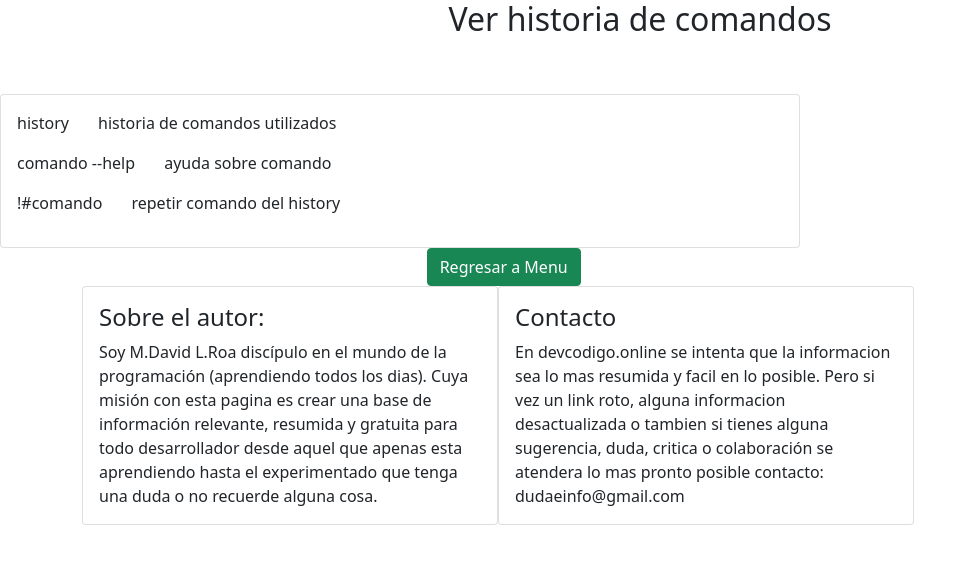
After one commit to daviddev13/programacion, a PHP site: page /linux/linuxarchivo.php?parte=8 in a window 1280 px wide. The commit adds this page. Shown: the top 564 px of the page, without its empty margins (0-977 px from the left). Run offline with PHP 8.4, Linux system fonts and the light colour scheme; some libraries are stand-ins or nearby versions.

Commit message:
archivolinux funcionando x partes

```diff
--- /dev/null
+++ b/linux/linuxarchivo.php
@@ -0,0 +1,203 @@
+<?php include('../includes/header.php'); ?>
+<?php
+if (isset($_GET['parte'])) {
+    $parte = $_GET['parte'];
+    if ($parte == 0) {
+        printf('
+        <h2 style="text-align: center;">Ver Archivos</h2><br>
+        <br style="line-height: 2em;"> <!-- Doble espacio -->
+        <div class="card" style="width: 50rem;">
+          <div class="card-body">
+        <div>
+            <p style="display: inline-block; text-align: left;">
+            ls &nbsp;&nbsp;&nbsp;&nbsp;&nbsp; listar archivos sin lista
+            </p>
+        </div>
+        <div>
+            <p style="display: inline-block; text-align: left;">
+            ls -a &nbsp;&nbsp;&nbsp;&nbsp;&nbsp; listar todo archivo sin lista
+            </p>
+        </div>
+        <div>
+            <p style="display: inline-block; text-align: left;">
+            ls -al &nbsp;&nbsp;&nbsp;&nbsp;&nbsp; listar todo archivo (normales + ocultos) en lista
+            </p>
+        </div>
+        </div>
+        </div>
+        ');
+    } elseif ($parte == 1) {
+        printf('
+        <h2 style="text-align: center;">Hacer/Copiar/Mover archivos</h2><br>
+        <br style="line-height: 2em;"> <!-- Doble espacio -->
+        <div class="card" style="width: 50rem;">
+          <div class="card-body">
+        <div>
+            <p style="display: inline-block; text-align: left;">
+            touch archivo.extension &nbsp;&nbsp;&nbsp;&nbsp;&nbsp; Crear archivo vacio
+            </p>
+        </div>
+        <div>
+            <p style="display: inline-block; text-align: left;">
+            rm archivo.extension &nbsp;&nbsp;&nbsp;&nbsp;&nbsp;  Eliminar archivo (remove)
+            </p>
+        </div>
+        <div>
+            <p style="display: inline-block; text-align: left;">
+            cp  &nbsp;&nbsp;&nbsp;&nbsp;&nbsp; copiar un archivo a otro
+            </p>
+        </div>
+        <div>
+            <p style="display: inline-block; text-align: left;">
+            mv  &nbsp;&nbsp;&nbsp;&nbsp;&nbsp; mover archivos de una ubicacion a otra
+            </p>
+        </div>
+        </div>
+        </div>
+        ');
+    } elseif ($parte == 2) {
+        printf('
+        <h2 style="text-align: center;">Abrir archivos</h2><br>
+        <br style="line-height: 2em;"> <!-- Doble espacio -->
+        <div class="card" style="width: 50rem;">
+          <div class="card-body">
+        <div>
+            <p style="display: inline-block; text-align: left;">
+            code nombrr.txt &nbsp;&nbsp;&nbsp;&nbsp;&nbsp; abrir codigo en vsc
+            </p>
+        </div>
+        <div>
+            <p style="display: inline-block; text-align: left;">
+            cat archivo.extension &nbsp;&nbsp;&nbsp;&nbsp;&nbsp; muestra archivo en consola
+            </p>
+        </div>
+        </div>
+        </div>
+        ');
+    } elseif ($parte == 3) {
+        printf('
+        <h2 style="text-align: center;">Enlaces/url o ubicaciones</h2><br>
+        <br style="line-height: 2em;"> <!-- Doble espacio -->
+        <div class="card" style="width: 50rem;">
+          <div class="card-body">
+        <div>
+            <p style="display: inline-block; text-align: left;">
+            pwd &nbsp;&nbsp;&nbsp;&nbsp;&nbsp; Enlace actual de ubicacion
+            </p>
+        </div>
+        <div>
+            <p style="display: inline-block; text-align: left;">
+            cd/ &nbsp;&nbsp;&nbsp;&nbsp;&nbsp; cambiar directorio (volver al home)
+            </p>
+        </div>
+        <div>
+            <p style="display: inline-block; text-align: left;">
+            ~ &nbsp;&nbsp;&nbsp;&nbsp;&nbsp; variable con la url del home
+            </p>
+        </div>
+        <div>
+        <p style="display: inline-block; text-align: left;">
+        cd/mnt/letradiscoduro &nbsp;&nbsp;&nbsp;&nbsp;&nbsp; cambiar disco duro
+        </p>
+    </div>
+    <div>
+        <p style="display: inline-block; text-align: left;">
+        cd . &nbsp;&nbsp;&nbsp;&nbsp;&nbsp; carpeta actual
+        </p>
+    </div>
+    <div>
+    <p style="display: inline-block; text-align: left;">
+    cd .. &nbsp;&nbsp;&nbsp;&nbsp;&nbsp; regresar una carpeta
+    </p>
+        </div>
+        </div>
+        </div>
+        ');
+    }elseif ($parte == 5) {
+        printf('
+        <h2 style="text-align: center;">Carpetas</h2><br>
+        <br style="line-height: 2em;"> <!-- Doble espacio -->
+        <div class="card" style="width: 50rem;">
+          <div class="card-body">
+        <div>
+            <p style="display: inline-block; text-align: left;">
+            cd U + tab  &nbsp;&nbsp;&nbsp;&nbsp;&nbsp; todas las carpetas que tienen U
+            </p>
+        </div>
+        <div>
+            <p style="display: inline-block; text-align: left;">
+            mkdir &nbsp;&nbsp;&nbsp;&nbsp;&nbsp; make directory nueva carpeta
+            </p>
+        </div>
+        </div>
+        </div>
+        ');
+    }elseif ($parte == 6) {
+        printf('
+        <h2 style="text-align: center;">Limpiar consola</h2><br>
+        <br style="line-height: 2em;"> <!-- Doble espacio -->
+        <div class="card" style="width: 50rem;">
+          <div class="card-body">
+        <div>
+            <p style="display: inline-block; text-align: left;">
+            ctrl + E  &nbsp;&nbsp;&nbsp;&nbsp;&nbsp; limpiar consola
+            </p>
+        </div>
+
+        </div>
+        </div>
+        ');
+    }elseif ($parte == 7) {
+        printf('
+        <h2 style="text-align: center;">Resumir comando largo</h2><br>
+        <br style="line-height: 2em;"> <!-- Doble espacio -->
+        <div class="card" style="width: 50rem;">
+          <div class="card-body">
+
+        <div>
+            <p style="display: inline-block; text-align: left;">
+            alias NomVariable="comando"  &nbsp;&nbsp;&nbsp;&nbsp;&nbsp;  Alias resume un comando largo en linux
+            </p>
+        </div>
+        </div>
+        </div>
+        ');
+    }elseif ($parte == 8) {
+        printf('
+        <h2 style="text-align: center;">Ver historia de comandos</h2><br>
+        <br style="line-height: 2em;"> <!-- Doble espacio -->
+        <div class="card" style="width: 50rem;">
+          <div class="card-body">
+
+        <div>
+            <p style="display: inline-block; text-align: left;">
+            history  &nbsp;&nbsp;&nbsp;&nbsp;&nbsp;  historia de comandos utilizados
+            </p>
+        </div>
+        <div>
+            <p style="display: inline-block; text-align: left;">
+            comando --help   &nbsp;&nbsp;&nbsp;&nbsp;&nbsp;   ayuda sobre comando
+            </p>
+        </div>
+        <div>
+            <p style="display: inline-block; text-align: left;">
+            !#comando  &nbsp;&nbsp;&nbsp;&nbsp;&nbsp;  repetir comando del history
+            </p>
+        </div>
+        </div>
+        </div>
+        ');
+    }
+    else {
+        echo 'Parte no válida';
+    }
+} else {
+    echo 'Por favor, selecciona una parte.';
+}
+
+?>
+<div class="col-md-4 mx-auto">
+<a href="../linux.php" class="btn btn-success" role="button" >Regresar a Menu</a>
+</div>
+<?php include('../inform.php'); ?>
+<?php include('../includes/footer.php'); ?>
```
Also changed, not shown: linux/archivo.php (deleted, +0 -38 lines), linux/menulinux.php (+8 -8 lines).
